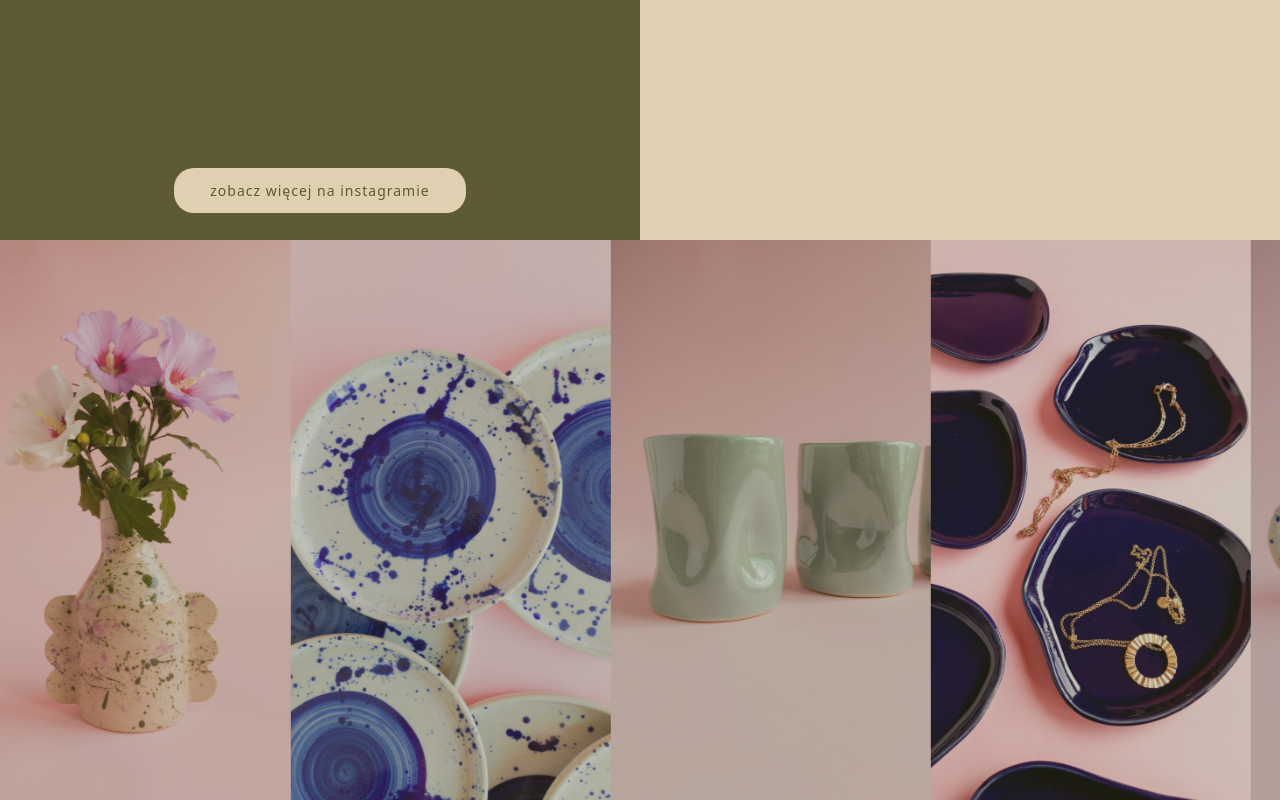
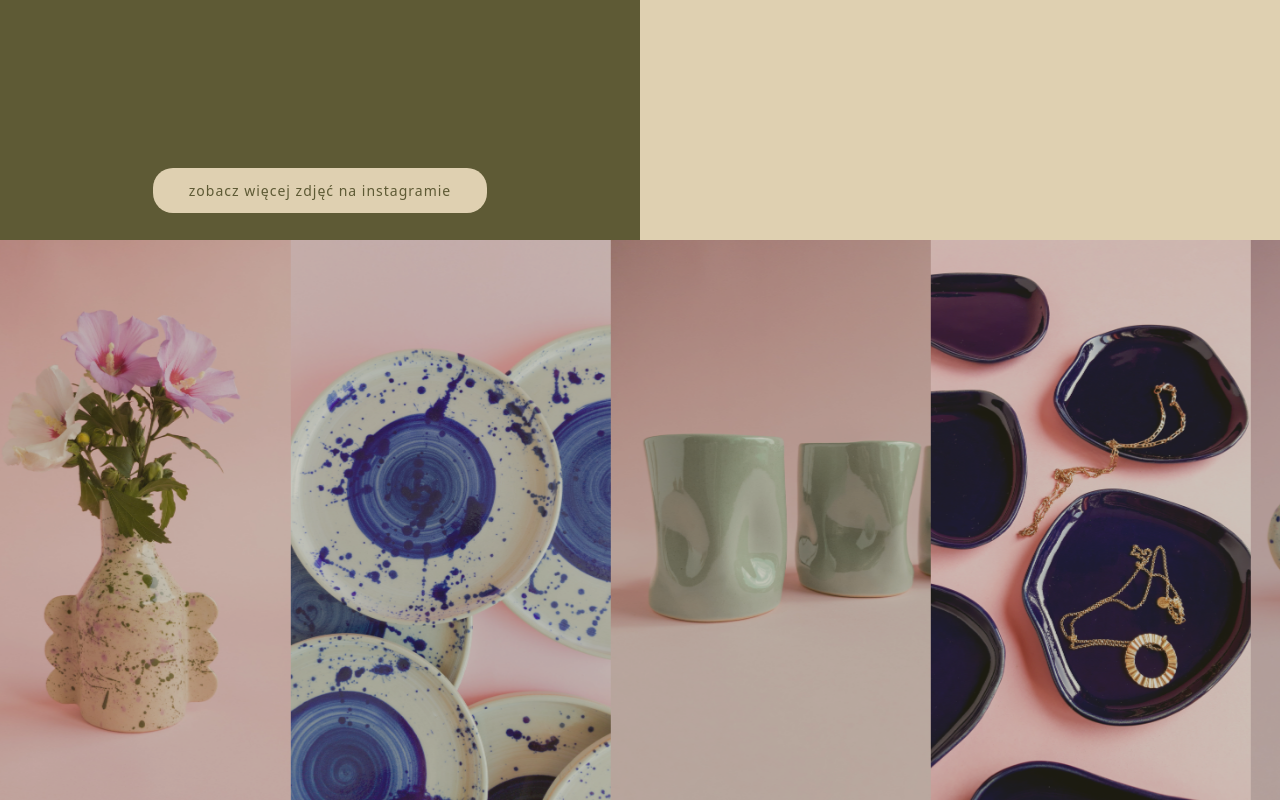
Before and after one commit to Ola-Cencora/KURZceramika-web-project, a React (Create React App) app: page / in a window 1280 px wide. Shown: the part 1600-2400 px from the top of the page. Built offline with nearby package versions, Linux system fonts and the light colour scheme; grey boxes are pictures that could not be loaded.

Commit message:
Add link in gallery

```diff
--- a/src/components/pages/Gallery/Gallery.js
+++ b/src/components/pages/Gallery/Gallery.js
@@ -14,11 +14,13 @@ const Gallery = () => {
             xs={12}
             className={clsx(styles.left, "order-1 container-fluid")}
           >
-            <Button
-              content="zobacz więcej na Instagramie"
-              variant="gallery"
-              className={styles.button}
-            />
+            <a href="https://www.instagram.com/kurz.ceramika/">
+              <Button
+                content="zobacz więcej zdjęć na Instagramie"
+                variant="gallery"
+                className={styles.button}
+              />
+            </a>
           </Col>
           <Col
             lg={6}
--- a/src/components/pages/Gallery/Gallery.module.scss
+++ b/src/components/pages/Gallery/Gallery.module.scss
@@ -6,12 +6,17 @@
         height: 30vh;
         background-color: $color-main;
 
-        Button {
-            display: flex;
-            margin: 0 auto;
-            position: relative;
-            bottom: -70%;
+        a {
+            text-decoration: none;
+
+            Button {
+                display: flex;
+                margin: 0 auto;
+                position: relative;
+                bottom: -70%;
+            }
         }
+
 
         @media (max-width: 991px) {
             background-color: $color-light;
```
